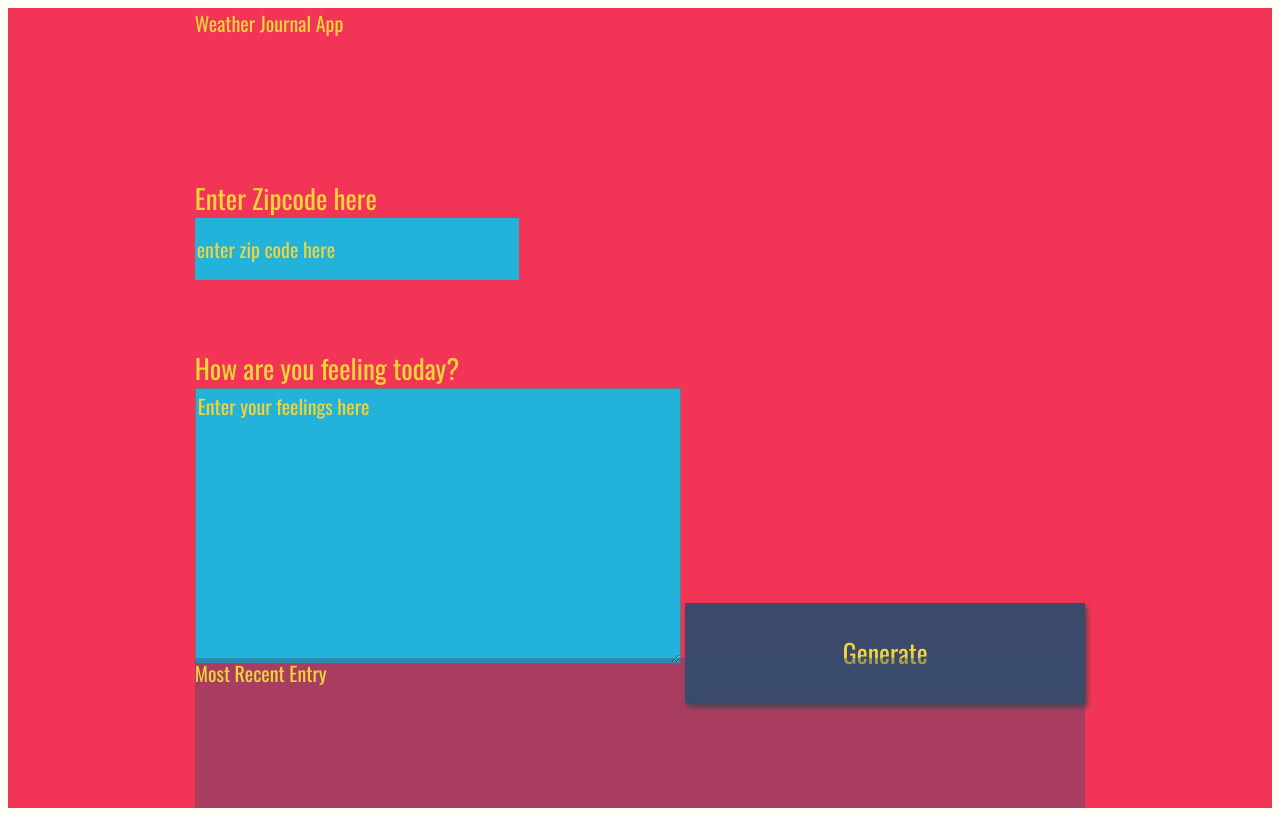
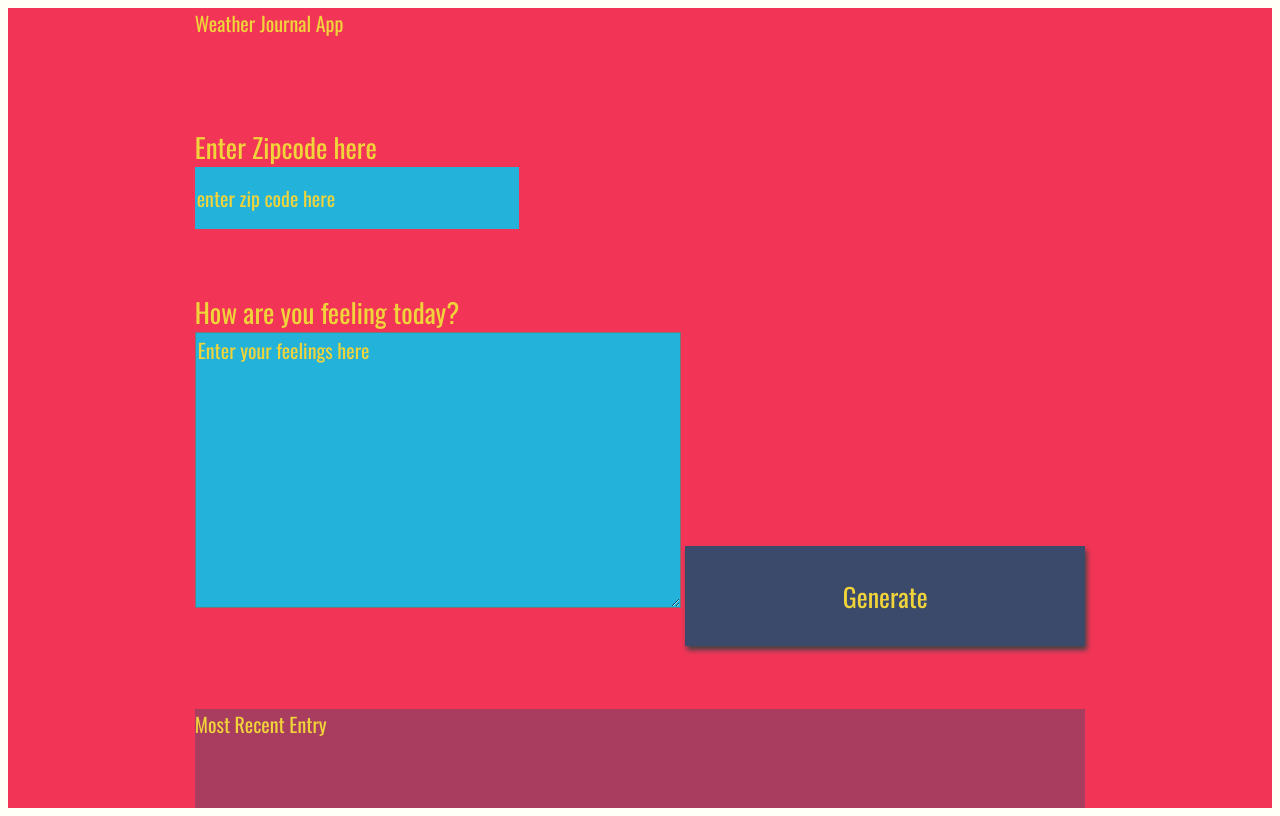
Before and after one commit to mrpeski/fend-weather-journal, a website: page website/index.html in a window 1280 px wide. Drawn offline with nearby package versions, Linux system fonts and the light colour scheme; a web font is replaced by a local one.

Commit message:
Styles: Reduce auto row width

```diff
--- a/website/style.css
+++ b/website/style.css
@@ -5,7 +5,7 @@ body{
 
 #app{
     display: grid;
-    grid-auto-rows: minmax(150px, auto);
+    grid-auto-rows: minmax(56px, auto);
     /* grid-template-columns:  */
     height:100vh;
     background: #f23557;
```
